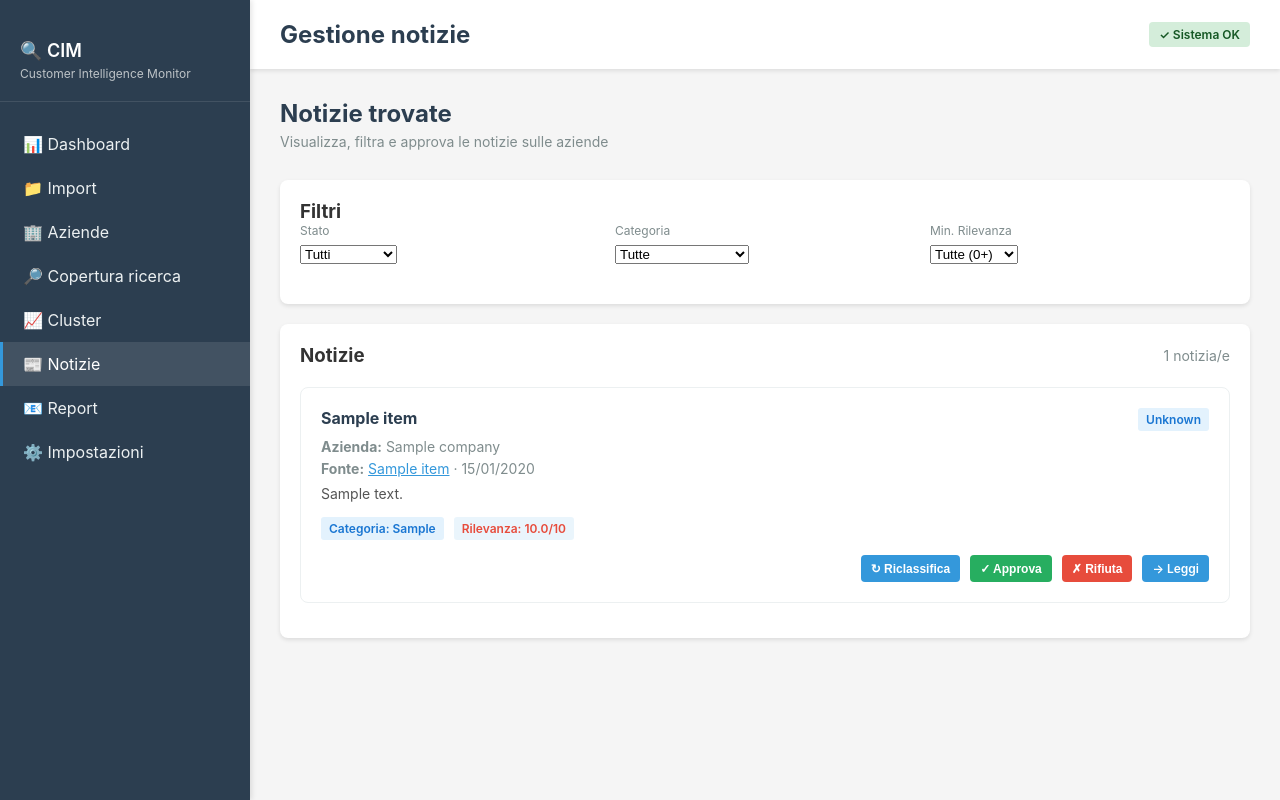
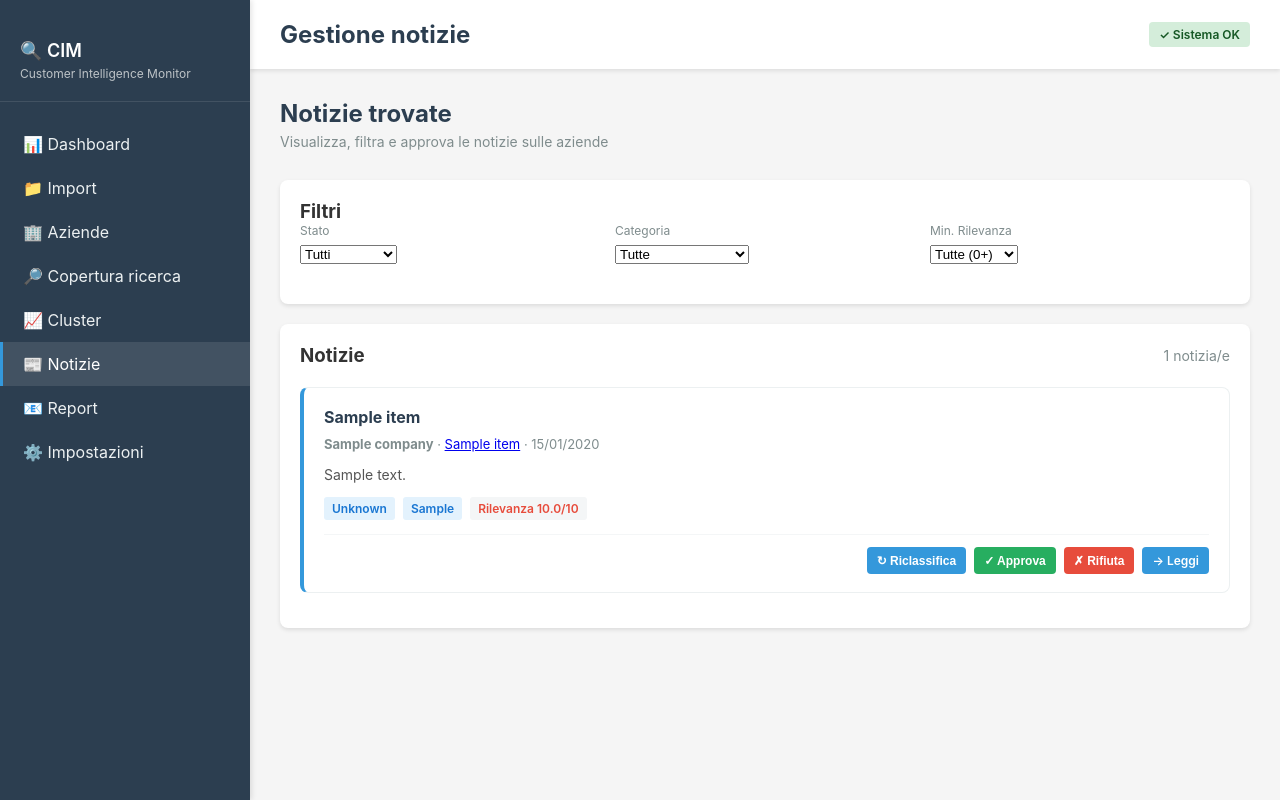
Before and after one commit to angoldon-lang/Customer-intelligence, a FastAPI app: page /news in a window 1280 px wide. Run offline with FastAPI, Linux system fonts and the light colour scheme; tables that the repository leaves empty hold one stand-in row (values such as "Sample post").

Commit message:
Decode Google News article links; rebuild the broken news card layout
Stripping the /rss segment wasn't enough - Google still redirects those to
/rss/unsupported, so "Leggi" landed on raw feed XML. Now the article id is
decoded instead:

- Older ids embed the publisher URL in a base64 protobuf. Parsed properly
  via the length-delimited field (a naive regex for "http" dragged in the
  next field's tag byte and produced ".../articolo.html2"). Verified on
  short, long (>127 byte, multi-byte varint) and http/https cases.
- Newer ids (AU_yqL...) are opaque and only Google can resolve them, so we
  fall back to a search on the headline, which still reaches the article
  rather than a dead feed page.

/api/admin/fix-news-urls applies the same logic to already-stored items;
verified end to end: a decodable id became www.ansa.it/vero-articolo.html
and an opaque one became a title search.

Also rebuilt the news card, which rendered with the headline crushed into a
narrow column and badges/buttons on the same row: the fragile nested inline
flex styles are replaced by dedicated .news-card CSS classes where every
section is a full-width block. Headlines now go through HTML escaping -
they routinely contain «», & and quotes, which broke the markup and were an
XSS vector given the text comes from third-party feeds - and the status
labels are shown in Italian.

Co-Authored-By: Claude Opus 5 <noreply@anthropic.com>
Claude-Session: https://claude.ai/code/session_01Gm5bweKb7cvHgcZFGKb2Gz

```diff
--- a/app/__init__.py
+++ b/app/__init__.py
@@ -1,4 +1,4 @@
 """Customer Intelligence Monitor - Main package."""
 
-__version__ = "0.7.1"
+__version__ = "0.7.2"
 __author__ = "Angoldon Consulting"
--- a/app/main.py
+++ b/app/main.py
@@ -876,14 +876,20 @@ def fix_news_urls(db: Session = Depends(get_db)):
     from app.providers.google_news_rss import GoogleNewsRSSProvider
 
     affected = db.query(NewsItem).filter(
-        NewsItem.url.like("%news.google.com/rss/articles/%")
+        NewsItem.url.like("%news.google.com%")
     ).all()
 
+    fixed = 0
     for item in affected:
-        item.url = GoogleNewsRSSProvider.normalize_article_url(item.url)
+        # Pass the title so undecodable (newer) ids can still fall back to a
+        # search on the headline instead of staying on a dead feed link.
+        new_url = GoogleNewsRSSProvider.normalize_article_url(item.url, item.title)
+        if new_url and new_url != item.url:
+            item.url = new_url
+            fixed += 1
     db.commit()
 
-    return {"fixed": len(affected), "message": f"{len(affected)} link corretti"}
+    return {"fixed": fixed, "message": f"{fixed} link corretti su {len(affected)} controllati"}
 
 
 @app.post("/api/admin/reset")
--- a/app/providers/google_news_rss.py
+++ b/app/providers/google_news_rss.py
@@ -9,6 +9,9 @@ index larger outlets.
 
 from typing import List, Dict, Any
 from datetime import datetime
+from urllib.parse import quote_plus
+import base64
+import re
 import time
 import requests
 import feedparser
@@ -123,7 +126,7 @@ class GoogleNewsRSSProvider(NewsSourceProvider):
 
             results.append(NewsArticle(
                 title=title,
-                url=self.normalize_article_url(url),
+                url=self.normalize_article_url(url, title),
                 source_name=source_name,
                 source_type="google_news_rss",
                 published_date=self._parse_entry_date(entry),
@@ -135,19 +138,70 @@ class GoogleNewsRSSProvider(NewsSourceProvider):
         return results
 
     @staticmethod
-    def normalize_article_url(url: str) -> str:
+    def normalize_article_url(url: str, title: str = None) -> str:
         """
         Turn an RSS item link into one a browser can actually open.
 
         Google News RSS items link to news.google.com/rss/articles/<id>.
-        Opening that path in a browser serves the RSS XML (often just
-        "Questo feed non e' disponibile.") instead of redirecting to the
-        publisher. Dropping the /rss segment gives the regular article URL,
-        which redirects properly.
+        A browser opening that path gets the RSS XML back, or a redirect to
+        /rss/unsupported - never the article. Two cases:
+
+        * Older ids embed the publisher URL in a base64 protobuf: decode it
+          and return the real article link (best outcome).
+        * Newer ids (AU_yqL...) are opaque and can only be resolved by
+          Google itself, so fall back to a news search on the headline,
+          which reliably lands on the article.
         """
-        if not url:
+        if not url or "news.google.com" not in url:
             return url
-        return url.replace("://news.google.com/rss/articles/", "://news.google.com/articles/", 1)
+
+        match = re.search(r"/articles/([A-Za-z0-9_\-]+)", url)
+        if match:
+            decoded = GoogleNewsRSSProvider._decode_article_id(match.group(1))
+            if decoded:
+                return decoded
+
+        if title:
+            # Strip the " - Publisher" suffix Google appends to headlines.
+            query = re.sub(r"\s+-\s+[^-]+$", "", title).strip() or title
+            return "https://www.google.com/search?q=" + quote_plus(query)
+
+        return url
+
+    @staticmethod
+    def _decode_article_id(article_id: str) -> str:
+        """Extract the publisher URL from a Google News article id, if present."""
+        try:
+            padded = article_id + "=" * (-len(article_id) % 4)
+            raw = base64.urlsafe_b64decode(padded)
+        except Exception:
+            return None
+
+        # The payload is a small protobuf. Read length-delimited fields
+        # (tag 0x22 = field 4, wire type 2) properly rather than regexing
+        # for "http", which can't tell where the string ends and would drag
+        # in the next field's tag byte.
+        i = 0
+        while i < len(raw):
+            if raw[i] != 0x22:
+                i += 1
+                continue
+            i += 1
+            length, shift = 0, 0
+            while i < len(raw):
+                byte = raw[i]
+                i += 1
+                length |= (byte & 0x7F) << shift
+                if not byte & 0x80:
+                    break
+                shift += 7
+            value = raw[i:i + length]
+            i += length
+            if value.startswith((b"http://", b"https://")):
+                candidate = value.decode("utf-8", errors="ignore")
+                if "news.google.com" not in candidate:
+                    return candidate
+        return None
 
     @staticmethod
     def _parse_entry_date(entry) -> datetime:
--- a/app/templates/base.html
+++ b/app/templates/base.html
@@ -286,6 +286,57 @@
             color: #f57f17;
         }
 
+        /* News cards: plain stacked blocks. Everything here is a full-width
+           row, so a long headline or many buttons can never push the other
+           rows onto the same line. */
+        .news-card {
+            border: 1px solid #ecf0f1;
+            border-left: 4px solid #3498db;
+            border-radius: 8px;
+            padding: 18px 20px;
+            margin-bottom: 15px;
+            background: white;
+        }
+        .news-card__title {
+            margin: 0 0 8px 0;
+            color: #2c3e50;
+            font-size: 16px;
+            line-height: 1.4;
+        }
+        .news-card__meta {
+            margin: 0 0 12px 0;
+            color: #7f8c8d;
+            font-size: 13px;
+        }
+        .news-card__summary {
+            margin: 0 0 12px 0;
+            color: #555;
+            font-size: 14px;
+            line-height: 1.5;
+        }
+        .news-card__tags {
+            display: flex;
+            flex-wrap: wrap;
+            gap: 8px;
+            align-items: center;
+            margin-bottom: 14px;
+        }
+        .news-card__actions {
+            display: flex;
+            flex-wrap: wrap;
+            gap: 8px;
+            justify-content: flex-end;
+            border-top: 1px solid #f4f6f7;
+            padding-top: 12px;
+        }
+        .news-card__score {
+            padding: 4px 8px;
+            border-radius: 3px;
+            font-size: 12px;
+            font-weight: 600;
+            background: #f4f6f7;
+        }
+
         .search-box {
             margin-bottom: 20px;
             display: flex;
--- a/app/templates/news.html
+++ b/app/templates/news.html
@@ -108,6 +108,15 @@
         document.getElementById('news-count').textContent = `${filtered.length} notizia/e`;
     }
 
+    // Headlines routinely contain «», & and quotes; injected raw they can
+    // break the markup (and are an XSS vector, since the text comes from
+    // third-party feeds).
+    function escapeHtml(value) {
+        const div = document.createElement('div');
+        div.textContent = value == null ? '' : String(value);
+        return div.innerHTML;
+    }
+
     function renderNews(news) {
         const container = document.getElementById('news-list');
         const emptyState = document.getElementById('empty-state');
@@ -138,61 +147,35 @@
                 'Needs Review': 'badge-warning'
             };
 
+            const statusLabels = {
+                'New': 'Nuova', 'Approved': 'Approvata',
+                'Rejected': 'Rifiutata', 'Needs Review': 'Da verificare'
+            };
+
             return `
-                <div style="
-                    border: 1px solid #ecf0f1;
-                    border-radius: 8px;
-                    padding: 20px;
-                    margin-bottom: 15px;
-                    background: white;
-                ">
-                    <div style="display: flex; justify-content: space-between; align-items: start; margin-bottom: 15px;">
-                        <div style="flex: 1;">
-                            <h4 style="margin: 0 0 10px 0; color: #2c3e50;">${n.title}</h4>
-                            <p style="margin: 5px 0; color: #7f8c8d; font-size: 14px;">
-                                <strong>Azienda:</strong> ${n.company_name}
-                            </p>
-                            <p style="margin: 5px 0; color: #7f8c8d; font-size: 14px;">
-                                <strong>Fonte:</strong> <a href="${url}" target="_blank" rel="noopener noreferrer" style="color: #3498db;">${n.source_name || 'N/D'}</a>
-                                ${publishedDate ? ` &middot; ${publishedDate}` : ''}
-                            </p>
-                            ${n.summary ? `<p style="margin: 8px 0 0 0; color: #555; font-size: 14px;">${n.summary}</p>` : ''}
-                        </div>
-                        <span class="badge ${statusBadges[n.status] || 'badge-primary'}" style="white-space: nowrap; margin-left: 10px;">
-                            ${n.status}
-                        </span>
-                    </div>
+                <article class="news-card">
+                    <h4 class="news-card__title">${escapeHtml(n.title)}</h4>
+                    <p class="news-card__meta">
+                        <strong>${escapeHtml(n.company_name)}</strong>
+                        &middot; <a href="${url}" target="_blank" rel="noopener noreferrer">${escapeHtml(n.source_name || 'N/D')}</a>
+                        ${publishedDate ? `&middot; ${publishedDate}` : ''}
+                    </p>
+                    ${n.summary ? `<p class="news-card__summary">${escapeHtml(n.summary)}</p>` : ''}
 
-                    <div style="display: flex; gap: 10px; margin-bottom: 15px; flex-wrap: wrap;">
-                        <span class="badge badge-primary">Categoria: ${category}</span>
-                        <span style="
-                            padding: 4px 8px;
-                            border-radius: 3px;
-                            font-size: 12px;
-                            font-weight: 600;
-                            background: rgba(52, 152, 219, 0.1);
-                            color: ${relevanceColor};
-                        ">
-                            Rilevanza: ${score.toFixed(1)}/10
-                        </span>
+                    <div class="news-card__tags">
+                        <span class="badge ${statusBadges[n.status] || 'badge-primary'}">${statusLabels[n.status] || n.status}</span>
+                        <span class="badge badge-primary">${escapeHtml(category)}</span>
+                        <span class="news-card__score" style="color: ${relevanceColor};">Rilevanza ${score.toFixed(1)}/10</span>
                         ${n.confidence_score === 1 ? '<span class="badge badge-warning">Non classificata dall\'AI</span>' : ''}
                     </div>
 
-                    <div style="display: flex; gap: 10px; justify-content: flex-end;">
-                        <button type="button" class="btn btn-sm btn-primary" onclick="reclassifyNews(${n.id})">
-                            ↻ Riclassifica
-                        </button>
-                        <button type="button" class="btn btn-sm btn-success" onclick="approveNews(${n.id})">
-                            ✓ Approva
-                        </button>
-                        <button type="button" class="btn btn-sm btn-danger" onclick="rejectNews(${n.id})">
-                            ✗ Rifiuta
-                        </button>
-                        <a href="${url}" target="_blank" rel="noopener noreferrer" class="btn btn-sm btn-primary">
-                            → Leggi
-                        </a>
+                    <div class="news-card__actions">
+                        <button type="button" class="btn btn-sm btn-primary" onclick="reclassifyNews(${n.id})">↻ Riclassifica</button>
+                        <button type="button" class="btn btn-sm btn-success" onclick="approveNews(${n.id})">✓ Approva</button>
+                        <button type="button" class="btn btn-sm btn-danger" onclick="rejectNews(${n.id})">✗ Rifiuta</button>
+                        <a href="${url}" target="_blank" rel="noopener noreferrer" class="btn btn-sm btn-primary">→ Leggi</a>
                     </div>
-                </div>
+                </article>
             `;
         }).join('');
     }
```
Also changed, not shown: CHANGELOG.md.
